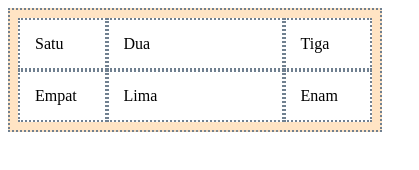
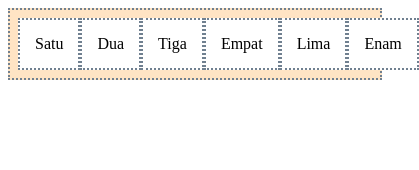
Before and after one commit to fajar-ab/front-end-web-developer-expert-decoding, a plain HTML site: page 01-mobile-first-approach/grid-layout/index.html in a window 390 px wide. Shown: the whole page, 419 px wide, since content can reach past the window. Drawn offline with Linux system fonts and the light colour scheme.

Commit message:
mobile first approach - grid layout module : repeat() notation

```diff
--- a/01-mobile-first-approach/grid-layout/style.css
+++ b/01-mobile-first-approach/grid-layout/style.css
@@ -1,6 +1,6 @@
 .wrapper {
   display: grid;
-  grid-template-columns: 1fr 2fr 1fr;
+  grid-template-columns: repeat(3, 1fr 2fr);
 }
 
 /* style pendukung */
```
